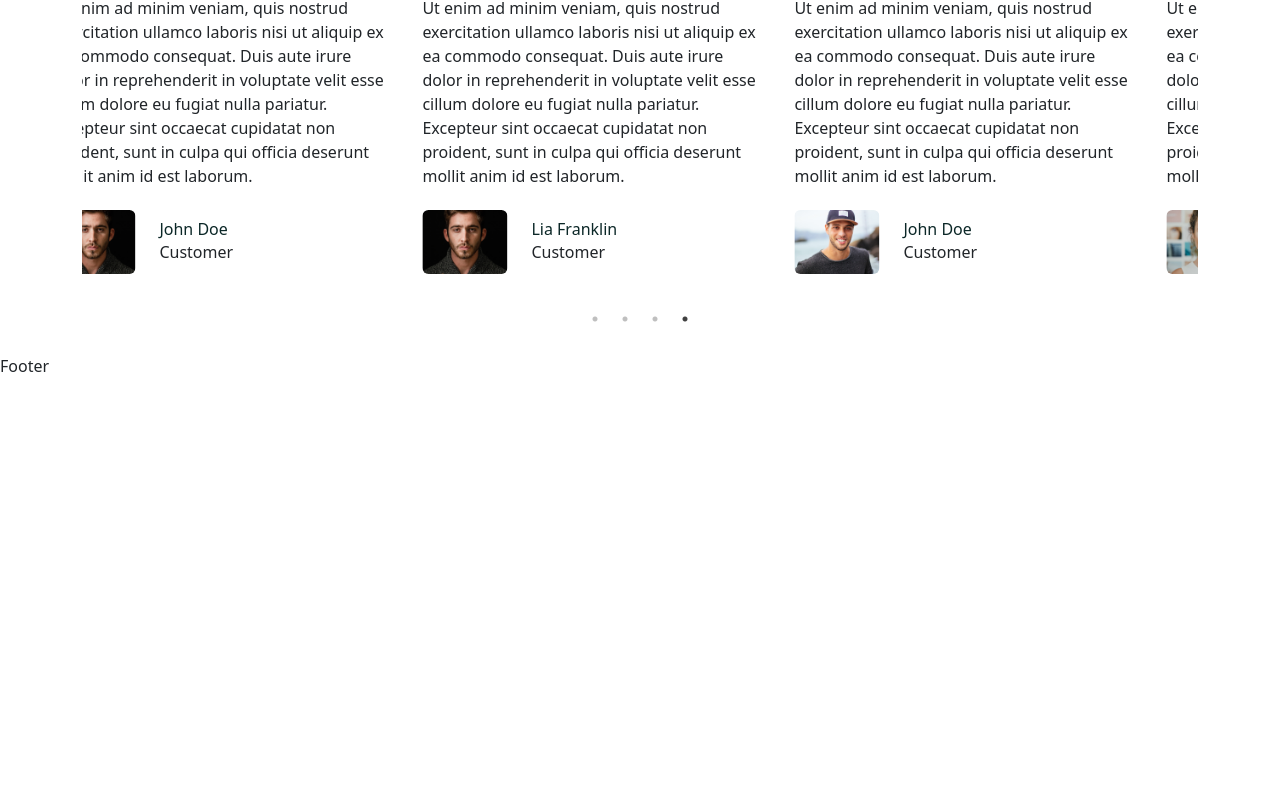
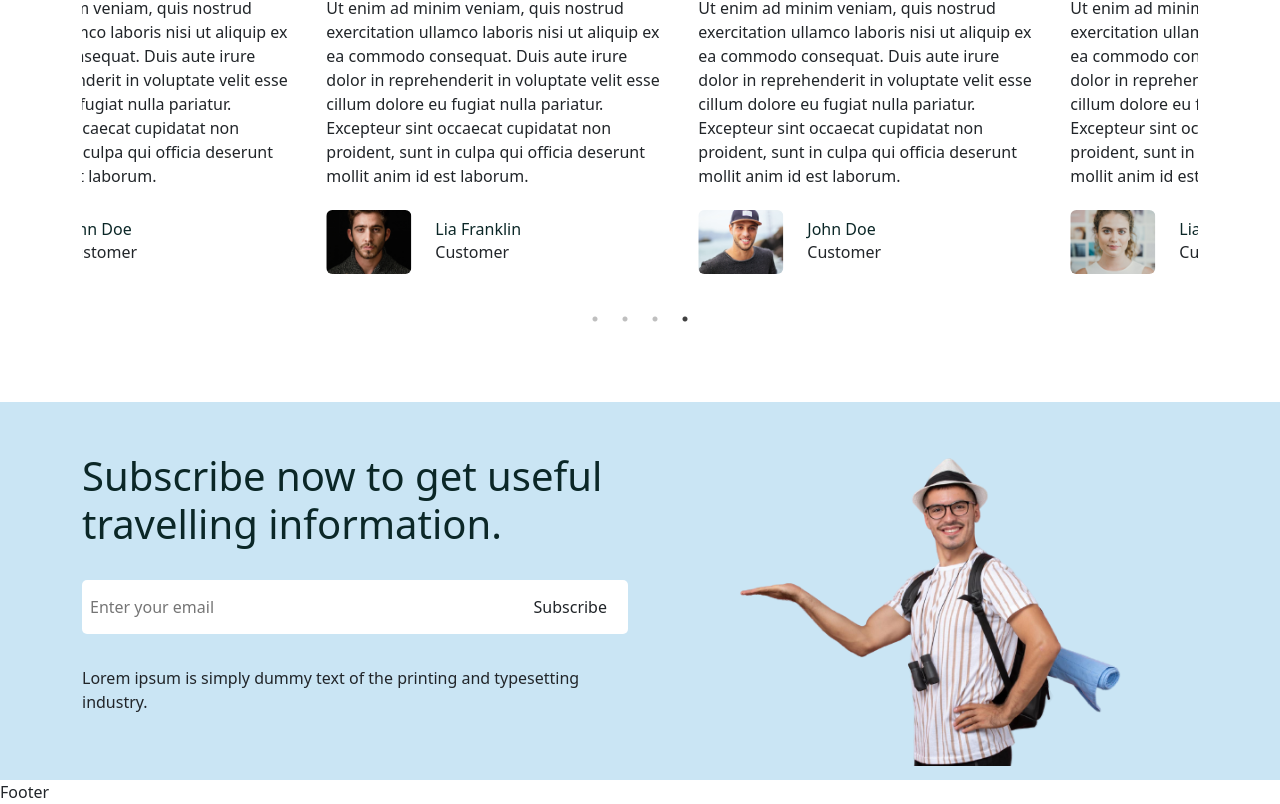
Before and after one commit to pritam377/tour-management-system, a React (Create React App) app in the folder frontend/: page /home in a window 1280 px wide. Shown: the part 3853-4657 px from the top of the page. Before the commit the page ends 4231 px from the top, so only its background shows below. Built offline with nearby package versions, Linux system fonts and the light colour scheme; a web font is replaced by a local one.

Commit message:
Updated Newsletter

```diff
--- a/frontend/src/pages/Home.jsx
+++ b/frontend/src/pages/Home.jsx
@@ -12,6 +12,7 @@ import ServiceList from "../services/ServiceList";
 import FeaturedTourList from "../components/Featured-tour/FeaturedTourList";
 import MasonryImagesGallery from "../components/image-gallery/MasonryImagesGallery";
 import Testimonial from "../components/Testimonial/Testimonial";
+import Newsletter from '../shared/Newsletter'
 
 const Home = () => {
   return (
@@ -162,6 +163,7 @@ const Home = () => {
         </Container>
       </section>
       {/* ===========Testimonial Section ends=================== */}
+      <Newsletter/>
     </>
   );
 };
--- a/frontend/src/shared/Newsletter.jsx
+++ b/frontend/src/shared/Newsletter.jsx
@@ -14,9 +14,9 @@ const Newsletter = () => {
                     <div className='newsletter__input'>
                         <input type='email' placeholder='Enter your email'/>
                         <button className='btn newsletter__btn'>Subscribe</button>
-                        <p>Lorem ipsum is simply dummy text of the printing and typesetting
+                    </div>
+                    <p>Lorem ipsum is simply dummy text of the printing and typesetting
                         industry. </p>
-                    </div>
                 </div>
             </Col>
             <Col lg='6'>
```
